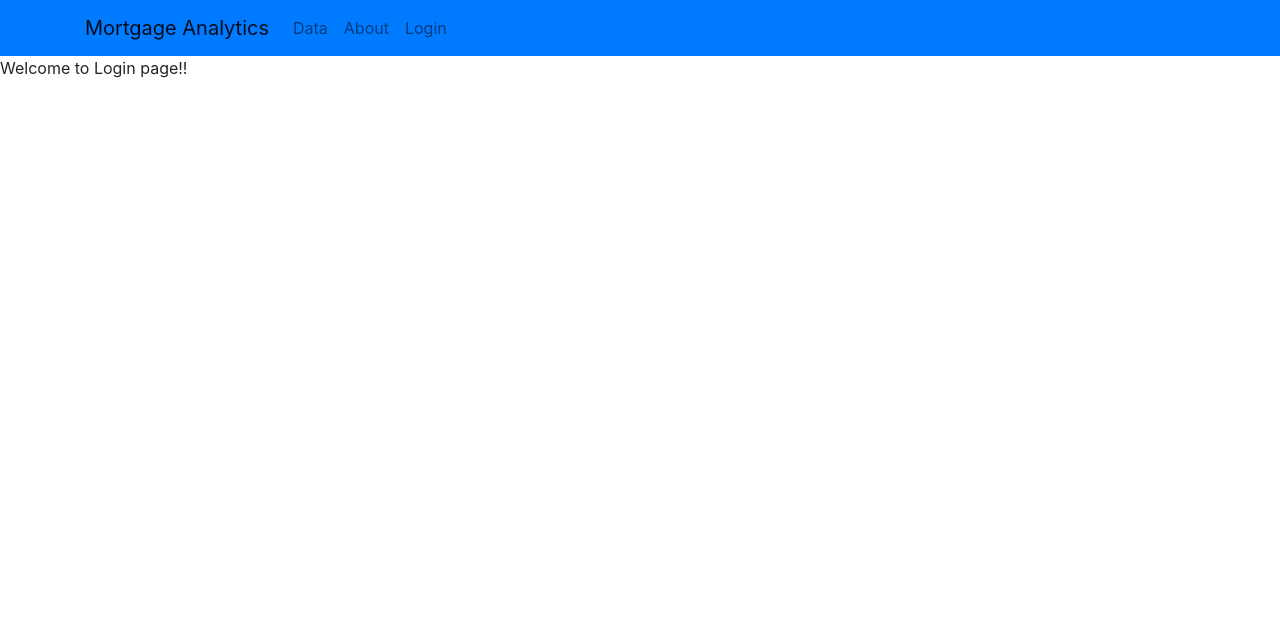
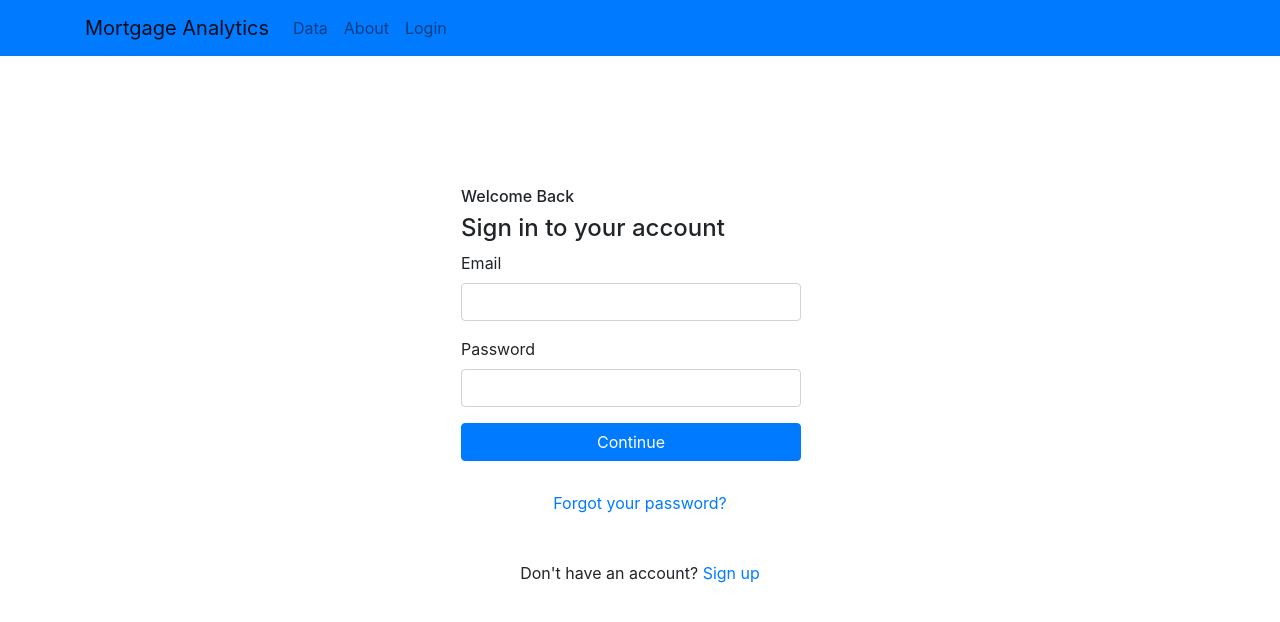
Before and after one commit to mortgage-analytics/frontend, a React (Create React App) app in the folder mortgage_analytics/: page /login in a window 1280 px wide. Shown: the top 622 px of the page. Built offline with nearby package versions, Linux system fonts and the light colour scheme.

Commit message:
completed Log in page

```diff
--- /dev/null
+++ b/mortgage_analytics/src/css/Login.css
@@ -0,0 +1,27 @@
+.login-container{
+    width: 400px;
+    margin: 110px  auto 0;
+    padding: 20px;
+    border: 1px solid #ffffff;
+    border-radius: 5px;
+    background-color: #ffffff;
+    border-radius: 5px;
+}
+
+ .mb-3{
+    width: 95%;
+}
+
+.btn{
+    width: 95%;
+}
+
+.forgot-password{
+    text-align: center;
+    padding: 30px;
+}
+
+.sign-up{
+    text-align: center;
+
+}
--- a/mortgage_analytics/src/pages/Login.jsx
+++ b/mortgage_analytics/src/pages/Login.jsx
@@ -1,7 +1,31 @@
+import '../css/Login.css';
+import Form from 'react-bootstrap/Form';
 const Login = () => {
     return (
-        <div>
-            <p>Welcome to Login page!!</p>
+        <div className="login-container">
+            <h6>Welcome Back</h6>
+            <h4>Sign in to your account</h4>
+
+            <Form>
+                <Form.Group className="mb-3" controlId="formGroupEmail">
+                    <Form.Label>Email</Form.Label>
+                    <Form.Control type="email" />
+                </Form.Group>
+                <Form.Group className="mb-3" controlId="formGroupPassword">
+                    <Form.Label>Password</Form.Label>
+                    <Form.Control type="password" />
+                </Form.Group>
+                <button type="submit" className="btn btn-primary">Continue</button>
+            </Form>
+
+            <p className="forgot-password">
+                <a href="#">Forgot your password?</a>
+            </p>
+
+            <p className="sign-up">
+            Don't have an account?   <a href="#">Sign up</a>
+            </p>
+
         </div>
     );
 };
```
